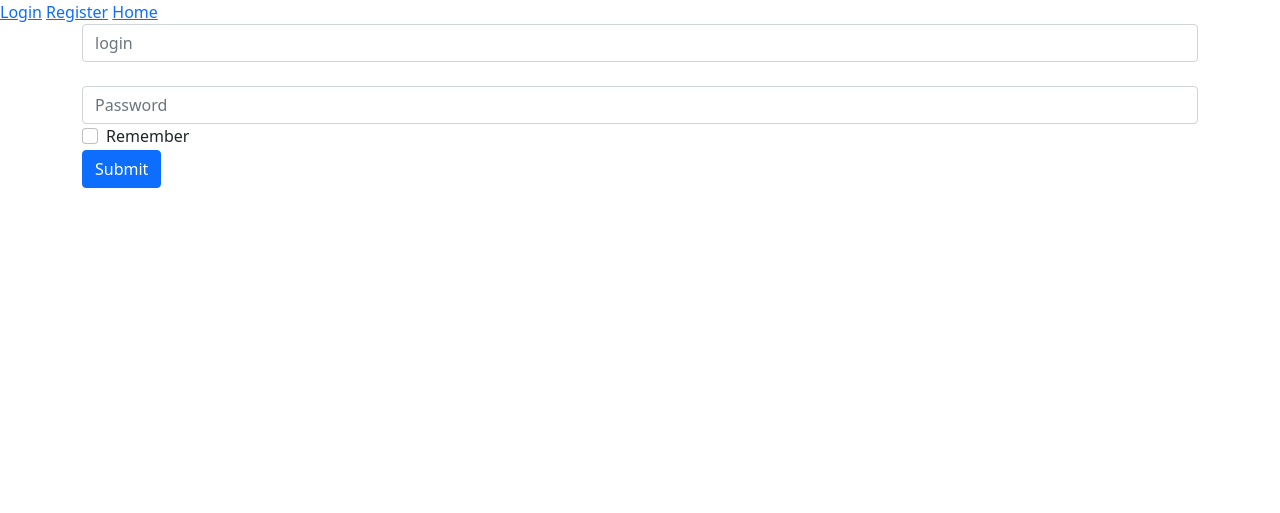
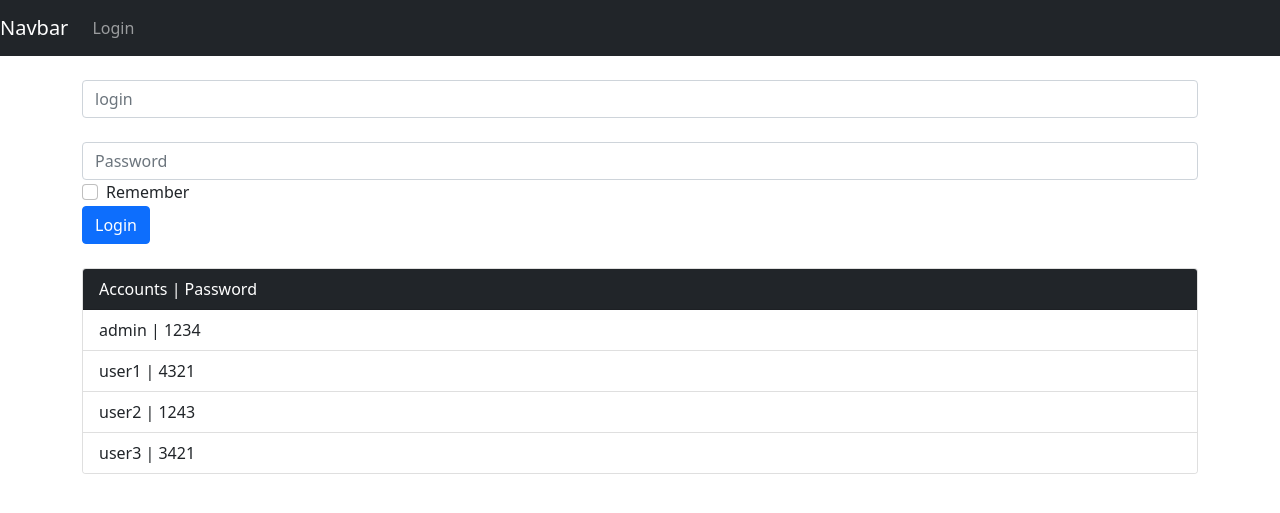
Before and after one commit to LuMoSiH/flask-login, a Flask app: page /login in a window 1280 px wide. Shown: the top 513 px of the page. Run offline with Flask 2, Linux system fonts and the light colour scheme; some libraries are stand-ins or nearby versions.

Commit message:
Login functionality + session control

```diff
--- a/main.py
+++ b/main.py
@@ -1,76 +1,87 @@
 from flask import Flask, render_template, redirect, url_for, session, flash, request
 from flask_session import Session
 from datetime import timedelta
-from werkzeug.security import generate_password_hash, check_password_hash
-import pandas as pd
+import sqlite3
+import random
 
+# Config App
 app = Flask(__name__, static_folder="./static", template_folder="templates")
-app.secret_key = "U2VjcmV0a2V5THVhbk1vcmVuZ3Vp"
+app.secret_key = "U2VjcmV0a2V5THVhbk1vcmVuZ3Vp"#<<<<< INSERT YOUR SECRET KEY
 # Config session
 app.config["SESSION_PERMANENT"] = False
 app.config["SESSION_TYPE"] = "filesystem"
+# Time Session
 app.permanent_session_lifetime = timedelta(days=7)
 Session(app)
 
 
+def get_db_connection():
+    conn = sqlite3.connect("db.db", check_same_thread=False)
+    conn.row_factory = sqlite3.Row
+    return conn
 
 @app.route("/")
 def index():
-    return render_template("index.html")
+    # Session validation
+    if not session.get("login"):
+        return redirect("/login")
+    # Random image welcome
+    welcome = [
+        'https://media2.giphy.com/media/dZXzmKGKNiJtDxuwGg/giphy.gif?cid=ecf05e475nnedi7zay7w7brr9rmj112tyqdsqfoyy276jejm&rid=giphy.gif&ct=g',
+        'https://media2.giphy.com/media/EKrFksrzxQxlb5ahiq/giphy.gif?cid=ecf05e475nnedi7zay7w7brr9rmj112tyqdsqfoyy276jejm&rid=giphy.gif&ct=g',
+        'https://media4.giphy.com/media/l4JyOCNEfXvVYEqB2/giphy.gif?cid=ecf05e475nnedi7zay7w7brr9rmj112tyqdsqfoyy276jejm&rid=giphy.gif&ct=g'
+    ]
+
+    return render_template("index.html", img=random.choice(welcome))
 
 
 @app.route("/login")
 def login():
+    # Session validation
+    if session.get("login"):
+        return redirect("/")
     return render_template("login.html")
-
-
-@app.route("/SignUp")
-def SignUp():
-    return render_template("SignUp.html")
-
-
-@app.route("/register", methods=["POST"])
-def register():
-    login = request.form.get("login")
-    password = generate_password_hash(request.form.get("password"))
-    # FORM VALIDATION
-    if not login:
-        flash("Missing login", "secondary")
-        return redirect("/SignUp")
-
-    if len(request.form.get("password")) == 0:
-        flash("Missing password", "secondary")
-        return redirect("/SignUp")
-
-    users.loc[len(users)] = [login, password]
-
-    #print(users.index(login))
-
-
-    return redirect("/")
 
 
 @app.route("/logon", methods=["POST"])
 def logon():
-    login = request.form.get("cpf")
+    login = request.form.get("login")
     password = request.form.get("password")
     remember = request.form.get("remember")
     # Form Validation
     if not login:
-        flash("Missing CPF", "secondary")
+        flash("Missing login", "secondary")
         return redirect("/login")
 
     if not password:
         flash("Missing password", "secondary")
         return redirect("/login")
 
-    return redirect(url_for("/"))
+    # Verify if account exist
+    conn = get_db_connection()
+    account = conn.execute(f"SELECT * FROM users where login='{login}'").fetchone()
+    conn.close()
+
+    if account and password == account['password']:
+        # Session On or Off - 7 Days
+        match remember:
+            case "None":
+                session.permanent = False
+            case "on":
+                session.permanent = True
+
+        session["login"] = account['login']  # login
+
+        return redirect("/")
+
+    flash("Invalid credentials", "secondary")
+    return redirect("/login")
 
 
 @app.route("/logout")
 def logout():
     session.clear()
-    return redirect("/")
+    return redirect("/login")
 
 
 if __name__ == "__main__":
--- a/templates/index.html
+++ b/templates/index.html
@@ -1,5 +1,8 @@
 {% extends "layout.html" %}
 
 {% block body %}
+<h2>Welcome, {{session["login"]}}</h2>
+
+<img src="{{img}}">
 
 {% endblock%}
--- a/templates/login.html
+++ b/templates/login.html
@@ -1,6 +1,7 @@
 {% extends "layout.html" %}
 
 {% block body %}
+<br>
 <div class="container">
     <form action="/logon" method="POST">
       <div class="form-group">
@@ -13,7 +14,25 @@
       <div class="form-check">
         <input type="checkbox" class="form-check-input" id="exampleCheck1" name="remember">Remember
       </div>
-      <button type="submit" class="btn btn-primary">Submit</button>
+      <button type="submit" class="btn btn-primary">Login</button>
     </form>
+
+  <br>
+  <div class="card" style="width: 100%;">
+    <div class="card-header" style="background-color:#212529; color:white">
+      Accounts | Password
+    </div>
+    <ul class="list-group list-group-flush">
+      <li class="list-group-item">admin | 1234</li>
+      <li class="list-group-item">user1 | 4321</li>
+      <li class="list-group-item">user2 | 1243</li>
+      <li class="list-group-item">user3 | 3421</li>
+    </ul>
   </div>
+
+</div>
+
+
+
+
 {% endblock%}
--- a/templates/navbar.html
+++ b/templates/navbar.html
@@ -1,7 +1,18 @@
 {% block body %}
-<div>
-    <a href="/login">Login</a>
-    <a href="/SignUp">Register</a>
-    <a href="/">Home</a>
-</div>
+<nav class="navbar navbar-expand-lg navbar-dark bg-dark">
+  <a class="navbar-brand" href="#">Navbar</a>
+  <button class="navbar-toggler" type="button" data-toggle="collapse" data-target="#navbarNavAltMarkup" aria-controls="navbarNavAltMarkup" aria-expanded="false" aria-label="Alterna navegação">
+    <span class="navbar-toggler-icon"></span>
+  </button>
+  <div class="collapse navbar-collapse" id="navbarNavAltMarkup">
+    <div class="navbar-nav">
+      {% if session["login"] %}
+      <a class="nav-item nav-link" href="/">Home</a>
+      <a class="nav-item nav-link" href="/logout">Logout</a>
+      {% else %}
+      <a class="nav-item nav-link" href="/login">Login</a>
+      {% endif %}
+    </div>
+  </div>
+</nav>
 {% endblock%}
```
Also changed, not shown: templates/SignUp.html (deleted, +0 -17 lines), README.md, 1 other file.
